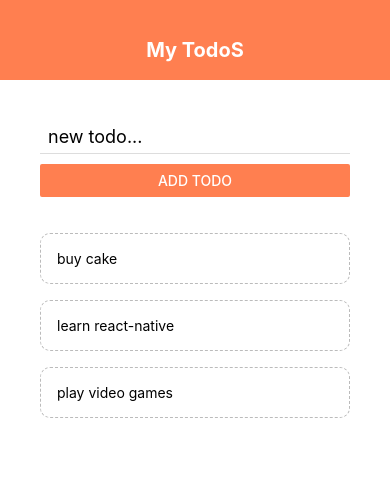
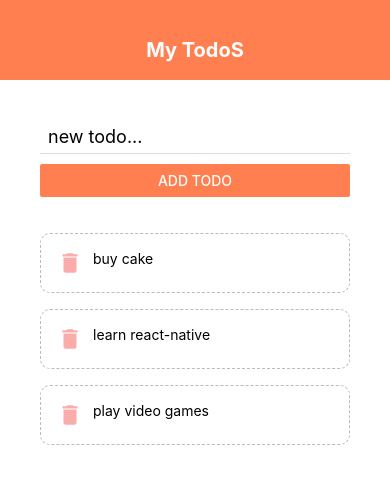
Before and after one commit to ImaneElMouradi/todoApp, a React Native app: screen / in a window 390 px wide. Shown: the top 484 px of the page. Built offline with nearby package versions, Linux system fonts and the light colour scheme.

Commit message:
add: icons

```diff
--- a/components/TodoItem.js
+++ b/components/TodoItem.js
@@ -1,21 +1,30 @@
 import React from "react";
-import { StyleSheet, Text, TouchableOpacity } from "react-native";
+import { StyleSheet, Text, TouchableOpacity, View } from "react-native";
+
+import { MaterialIcons } from "@expo/vector-icons";
 
 export default function TodoItem({ item, pressHandler }) {
   return (
     <TouchableOpacity onPress={() => pressHandler(item.key)}>
-      <Text style={styles.item}>{item.text}</Text>
+      <View style={styles.item}>
+        <MaterialIcons name="delete" size={26} color="#F9ACAA" />
+        <Text style={styles.itemText}>{item.text}</Text>
+      </View>
     </TouchableOpacity>
   );
 }
 
 const styles = StyleSheet.create({
   item: {
+    flexDirection: "row",
     padding: 16,
     marginTop: 16,
     borderColor: "#bbb",
     borderWidth: 1,
     borderStyle: "dashed",
     borderRadius: 10
+  },
+  itemText: {
+    marginLeft: 10
   }
 });
```
